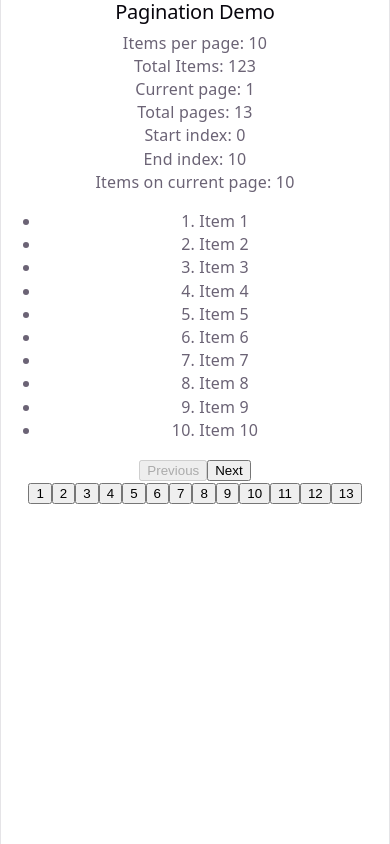
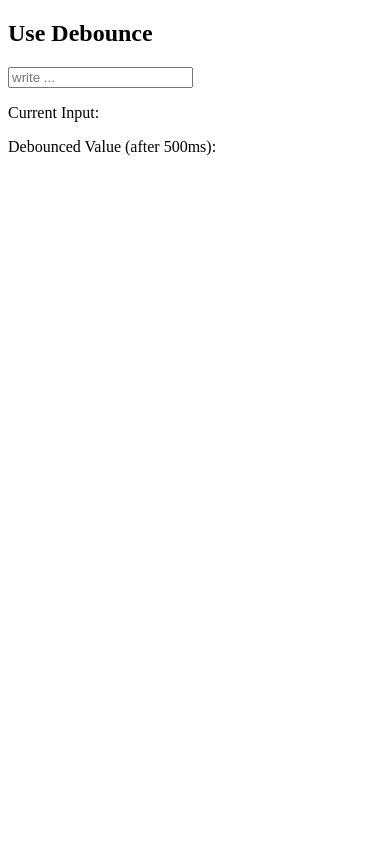
Before and after one commit to acpalacios3/custom-hooks, a React (Vite) app: page / in a window 390 px wide. Built offline with nearby package versions, Linux system fonts and the light colour scheme.

Commit message:
create useDebounce with useEffect, setTimeout y DebounceSearchDemo component

```diff
--- a/src/App.jsx
+++ b/src/App.jsx
@@ -1,10 +1,13 @@
 import PaginationDemo from "./components/PaginationDemo";
+import DebounceSearchDemo from "./components/DebounceSearchDemo";
 
 function App() {
 
   return (
     <main>
-      <PaginationDemo />
+      {/* <PaginationDemo /> */}
+      <DebounceSearchDemo/>
+
     </main>
   );
 
--- a/src/components/DebounceSearchDemo.jsx
+++ b/src/components/DebounceSearchDemo.jsx
@@ -0,0 +1,29 @@
+import { useState } from "react";
+import useDebounce from "../hooks/useDebounce";
+
+function DebounceSearchDemo() {
+
+    const [text, setText] = useState("");
+
+    const debouncedText = useDebounce(text, 500);
+
+    return (
+        <div>
+            <h2>Use Debounce</h2>
+
+            <input
+                type="text"
+                value={text}
+                onChange={(e) => setText(e.target.value)}
+                placeholder="write ..."
+            />
+
+            <p>Current Input: {text}</p>
+
+            <p>Debounced Value (after 500ms): {debouncedText}</p>
+        </div>
+    );
+}
+
+
+export default DebounceSearchDemo;
--- a/src/components/PaginationDemo.jsx
+++ b/src/components/PaginationDemo.jsx
@@ -33,6 +33,7 @@ function PaginacionDemo() {
     const {
         totalItems,
         itemsPerPage,
+        setItemsPerPage,
         currentPage,
         totalPages,
         startIndex,
@@ -51,18 +52,49 @@ function PaginacionDemo() {
     // const handleTestPage = () => {
     //     setPage(Number(pageNumber));
     //   };
+const pageButtons = [];
+for (let i = 1; i <= totalPages; i++) {
 
+  pageButtons.push(
+    <button
+      key={i}
+      onClick={() => setPage(i)}
+      className={currentPage === i ? "active" : ""}
+    >
+      {i}
+    </button>
+  );
+
+}
     return (
 
-        <section>
-            <h2>Pagination Demo</h2>
-            <p>Items per page: {itemsPerPage}</p>
-            <p>Total Items: {totalItems}</p>
-            <p>Current page: {currentPage}</p>
+        <section className="container">
+            <h2 className="title">Pagination Demo</h2>
+            <div className="items-page">
+            {/* items per page selector */}
+            <label htmlFor="itemsPerPage">Items per page: </label>
+
+            <select
+            id="itemsPerPage"
+            className="items-page-select"
+            value={itemsPerPage}
+            onChange={(e) => setItemsPerPage(Number(e.target.value))}
+            >
+            <option value={5}>5</option>
+            <option value={10}>10</option>
+            <option value={15}>15</option>
+            <option value={20}>20</option>
+            </select>
+
+            <p className="total-items">Total Items: {totalItems}</p>
+        </div>
+
+
+            {/* <p>Current page: {currentPage}</p>
             <p>Total pages: {totalPages}</p>
             <p>Start index: {startIndex}</p>
             <p>End index: {endIndex}</p>
-            <p>Items on current page: {itemsOnCurrentPage}</p>
+            <p>Items on current page: {itemsOnCurrentPage}</p> */}
 
 
             {/* <button onClick={handleTestPage}>
@@ -74,7 +106,7 @@ function PaginacionDemo() {
                 onChange={(e) => setPageNumber(e.target.value)}
             /> */}
 
-            <ul>
+            <ul className="items-list">
                 {currentItems.map((item, index) => (
                     <li key={item}>
                         {index + 1}. {item}
@@ -82,13 +114,17 @@ function PaginacionDemo() {
                 ))}
             </ul>
 
-            <div>
+            <div className="pag-navigation">
 
                 <button onClick={() => setPage(currentPage - 1)}
                     disabled={!canPrevPage}
                 >
                     Previous
                 </button>
+
+                <span>
+                    Page {currentPage} of {totalPages}
+                </span>
 
                 <button onClick={() => setPage(currentPage + 1)}
                     disabled={!canNextPage}
@@ -97,19 +133,14 @@ function PaginacionDemo() {
                 </button>
             </div>
 
-            <button onClick={() => setPage(1)}>1</button>
-            <button onClick={() => setPage(2)}>2</button>
-            <button onClick={() => setPage(3)}>3</button>
-            <button onClick={() => setPage(4)}>4</button>
-            <button onClick={() => setPage(5)}>5</button>
-            <button onClick={() => setPage(6)}>6</button>
-            <button onClick={() => setPage(7)}>7</button>
-            <button onClick={() => setPage(8)}>8</button>
-            <button onClick={() => setPage(9)}>9</button>
-            <button onClick={() => setPage(10)}>10</button>
-            <button onClick={() => setPage(11)}>11</button>
-            <button onClick={() => setPage(12)}>12</button>
-            <button onClick={() => setPage(13)}>13</button>
+            <p className="showing-page">
+            Showing items {startIndex + 1} - {endIndex}
+              (Total on this page: {itemsOnCurrentPage})
+            </p>
+
+            <div className="page-buttons">
+                {pageButtons}
+            </div>
 
         </section>
     );
--- /dev/null
+++ b/src/hooks/useDebounce.js
@@ -0,0 +1,27 @@
+import { useEffect } from "react";
+import { useState } from "react";
+
+function useDebounce(value, delay=500){
+
+    const [debouncedValue, setdebouncedValue]=useState("");
+
+
+    //    value: the value we want to control (for example, what we type in an input). delay: waiting time.
+    // setTimeout() schedules the action to wait 500 milliseconds and then sets the value
+    useEffect(()=> {
+        const timer = setTimeout( ()=> {
+             setdebouncedValue(value);
+        },delay)
+
+        // clearTimeout(timer) prevents previous timers from running when the user keeps typing.
+        return () => {
+            clearTimeout(timer);
+        };
+
+    },[value, delay]);
+
+    return debouncedValue
+
+}
+
+export default useDebounce;
--- a/src/hooks/usePagination.js
+++ b/src/hooks/usePagination.js
@@ -4,10 +4,12 @@ import { useState } from 'react';
 // Custom Hook
 function usePagination(
   totalItems,
-  itemsPerPage = 10,
+  initialItemsPerPage = 10,
   initialPage = 1
 
 ) {
+
+  const [itemsPerPage, setItemsPerPage] = useState(initialItemsPerPage);
 
 
   //    current page
@@ -57,6 +59,7 @@ function usePagination(
   return {
     totalItems,
     itemsPerPage,
+    setItemsPerPage,
     currentPage,
     totalPages,
     startIndex,
--- a/src/index.css
+++ b/src/index.css
@@ -1,111 +1,113 @@
-:root {
-  --text: #6b6375;
-  --text-h: #08060d;
-  --bg: #fff;
-  --border: #e5e4e7;
-  --code-bg: #f4f3ec;
-  --accent: #aa3bff;
-  --accent-bg: rgba(170, 59, 255, 0.1);
-  --accent-border: rgba(170, 59, 255, 0.5);
-  --social-bg: rgba(244, 243, 236, 0.5);
-  --shadow:
-    rgba(0, 0, 0, 0.1) 0 10px 15px -3px, rgba(0, 0, 0, 0.05) 0 4px 6px -2px;
 
-  --sans: system-ui, 'Segoe UI', Roboto, sans-serif;
-  --heading: system-ui, 'Segoe UI', Roboto, sans-serif;
-  --mono: ui-monospace, Consolas, monospace;
-
-  font: 18px/145% var(--sans);
-  letter-spacing: 0.18px;
-  color-scheme: light dark;
-  color: var(--text);
-  background: var(--bg);
-  font-synthesis: none;
-  text-rendering: optimizeLegibility;
-  -webkit-font-smoothing: antialiased;
-  -moz-osx-font-smoothing: grayscale;
-
-  @media (max-width: 1024px) {
-    font-size: 16px;
+.container {
+  max-width: 600px;
+  margin: 30px auto;
+  border: 1px solid #d1d5db;
+  border-radius: 10px;
+  font-size: 14px;
+  color: #374151;
 }
+.container h2 {
+  font-size: 14px;
+  font-weight: bold;
 }
 
-@media (prefers-color-scheme: dark) {
-  :root {
-    --text: #9ca3af;
-    --text-h: #f3f4f6;
-    --bg: #16171d;
-    --border: #2e303a;
-    --code-bg: #1f2028;
-    --accent: #c084fc;
-    --accent-bg: rgba(192, 132, 252, 0.15);
-    --accent-border: rgba(192, 132, 252, 0.5);
-    --social-bg: rgba(47, 48, 58, 0.5);
-    --shadow:
-      rgba(0, 0, 0, 0.4) 0 10px 15px -3px, rgba(0, 0, 0, 0.25) 0 4px 6px -2px;
+.title {
+  margin: 0 0 20px;
+  text-align: center;
+  font-size: 14px;
+  color: #374151;
 }
 
-  #social .button-icon {
-    filter: invert(1) brightness(2);
-  }
+.container button,
+.container select,
+.container label,
+.container p,
+.container li,
+.container span {
+  font-size: 14px;
 }
 
-body {
-  margin: 0;
+.items-page-select {
+  border: none;
+  outline: none;
+  background: transparent;
+  color: inherit;
+  font: inherit;
+  cursor: pointer;
 }
 
-#root {
-  width: 1126px;
-  max-width: 100%;
-  margin: 0 auto;
-  text-align: center;
-  border-inline: 1px solid var(--border);
-  min-height: 100svh;
+.items-page {
   display: flex;
-  flex-direction: column;
-  box-sizing: border-box;
+  align-items: center;
+  gap: 5px;
 }
 
-h1,
-h2 {
-  font-family: var(--heading);
-  font-weight: 500;
-  color: var(--text-h);
+.total-items {
+   margin: 0 0 0 auto;
+  text-align: right;
 }
 
-h1 {
-  font-size: 56px;
-  letter-spacing: -1.68px;
-  margin: 32px 0;
-  @media (max-width: 1024px) {
-    font-size: 36px;
+.items-list {
+
+width: 100%;
+  padding: 16px 0 16px 15px;
   margin: 20px 0;
-  }
-}
-h2 {
-  font-size: 24px;
-  line-height: 118%;
-  letter-spacing: -0.24px;
-  margin: 0 0 8px;
-  @media (max-width: 1024px) {
-    font-size: 20px;
-  }
-}
-p {
-  margin: 0;
+  list-style: none;
 }
 
-code,
-.counter {
-  font-family: var(--mono);
-  display: inline-flex;
-  border-radius: 4px;
-  color: var(--text-h);
+.items-list li {
+  padding: 5px 0;
+  text-align: left;
 }
 
-code {
-  font-size: 15px;
-  line-height: 135%;
-  padding: 4px 8px;
-  background: var(--code-bg);
+.pag-navigation {
+  display: flex;
+  align-items: center;
+  justify-content: space-between;
+  width: 100%;
+  margin: 20px 0;
+  padding: 0;
+  gap: 0;
   }
+
+.pag-navigation button {
+  margin: 0;
+  padding: 8px 14px;
+  border: none;
+  outline: none;
+  box-shadow: none;
+  background: transparent;
+  color: #374151;
+  font-size: 14px;
+  cursor: pointer;
+
+}
+
+.showing-page{
+text-align: center;
+
+}
+
+ button,
+.page-buttons button {
+  padding: 4px 6px;
+  border: 1px solid #9ca3af;
+  border-radius: 5px;
+  cursor: pointer;
+}
+
+
+.page-buttons {
+  display: flex;
+  flex-wrap: wrap;
+  justify-content: center;
+  gap: 6px;
+  margin-top: 16px;
+}
+
+button.active {
+  background-color: #2563eb;
+  color: white;
+  border-color: #2563eb;
+}
```
Also changed, not shown: 1 other file (tests, documents, lock files or other folders). Lines whose indentation alone changed are shown as unchanged.
